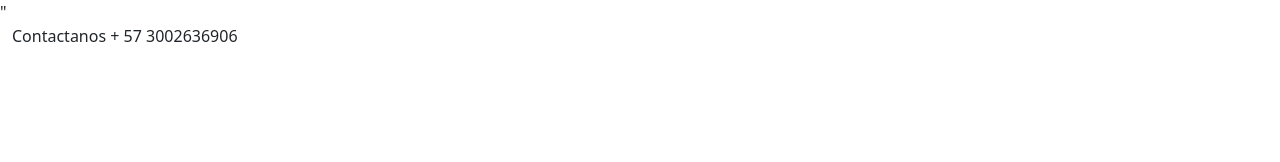
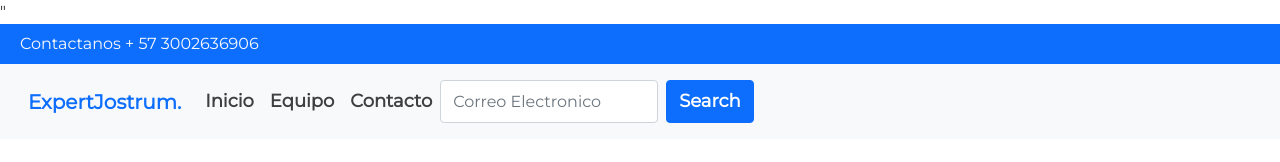
Before and after one commit to Josetruyolm/Pagina-web-BOOTSTRAP-5, a plain HTML site: page index.html in a window 1280 px wide. Drawn offline with nearby package versions, Linux system fonts and the light colour scheme.

Commit message:
Actualizacion

```diff
--- a/index.html
+++ b/index.html
@@ -6,13 +6,44 @@
     <meta name="viewport" content="width=device-width, initial-scale=1.0">
     <link href="https://cdn.jsdelivr.net/npm/bootstrap@5.1.3/dist/css/bootstrap.min.css" rel="stylesheet" integrity="sha384-1BmE4kWBq78iYhFldvKuhfTAU6auU8tT94WrHftjDbrCEXSU1oBoqyl2QvZ6jIW3" crossorigin="anonymous">"
     <link rel="stylesheet" href="main.css">
-    <title>ExpertD</title>
+    <title>ExpertJostrum</title>
 </head>
 <body>
 
-    <header class="container-fluid">
-        <p>Contactanos + 57 3002636906</p>
+    <header class="container-fluid bg-primary d-flex justify-cantent-center">
+        <p class="text-light mb-0 p-2 fs-6">Contactanos + 57 3002636906</p>
     </header>
+
+    <nav class="navbar navbar-expand-lg navbar-light bg-light p-3" id="menu">
+        <div class="container-fluid">
+          <a class="navbar-brand" href="#">
+              <span class="text-primary fs-5 fw-bold">ExpertJostrum.</span>
+          </a>
+          <button class="navbar-toggler" type="button" data-bs-toggle="collapse" data-bs-target="#navbarSupportedContent" aria-controls="navbarSupportedContent" aria-expanded="false" aria-label="Toggle navigation">
+            <span class="navbar-toggler-icon"></span>
+          </button>
+          <div class="collapse navbar-collapse" id="navbarSupportedContent">
+            <ul class="navbar-nav me-auto mb-2 mb-lg-0">
+              <li class="nav-item">
+                <a class="nav-link active" aria-current="page" href="index.html">Inicio</a>
+              </li>
+
+              <li class="nav-item">
+                <a class="nav-link" href="#">Equipo</a>
+              </li>
+
+              <li class="nav-item">
+                <a class="nav-link" href="#">Contacto</a>
+              </li>
+
+
+            <form class="d-flex">
+              <input class="form-control me-2" type="email" placeholder="Correo Electronico" aria-label="email">
+              <button class="btn btn-primary btn-primary-outline-success" type="button">Search</button>
+            </form>
+          </div>
+        </div>
+      </nav>
 
 <script src="https://cdn.jsdelivr.net/npm/bootstrap@5.1.3/dist/js/bootstrap.bundle.min.js" integrity="sha384-ka7Sk0Gln4gmtz2MlQnikT1wXgYsOg+OMhuP+IlRH9sENBO0LRn5q+8nbTov4+1p" crossorigin="anonymous"></script>
 </body>
--- a/main.css
+++ b/main.css
@@ -0,0 +1,20 @@
+
+
+@import url('https://fonts.googleapis.com/css2?family=Montserrat&display=swap');
+
+
+body {
+    font-family: 'Montserrat', sans-serif;
+    overflow-x: hidden ;
+}
+
+#menu a {
+   font-size: 18px;
+   font-weight: bold;
+   color: #3f3f3f;
+}
+
+#menu button {
+    font-size: 18px;
+    font-weight: bold;
+}
```
